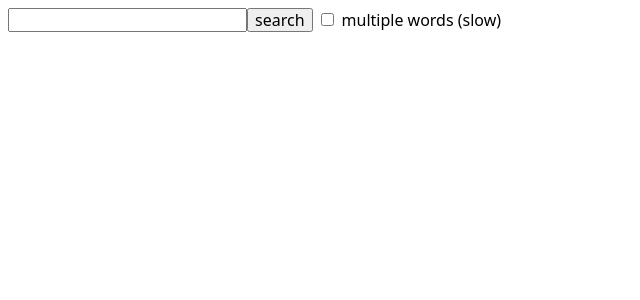
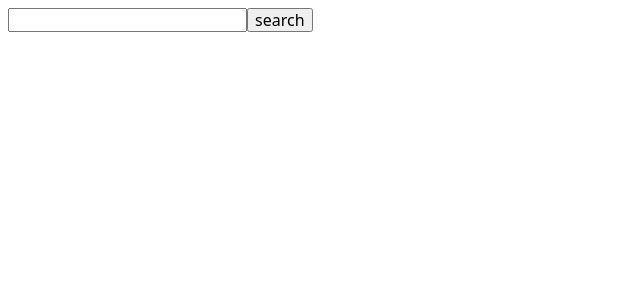
Before and after one commit to korleis-hvordan/adict, a React (Vite) app: page / in a window 1280 px wide. Shown: the top 300 px of the page, without its empty margins (0-640 px from the left). Built offline with nearby package versions, Linux system fonts and the light colour scheme.

Commit message:
initial upload

```diff
--- a/src/App.css
+++ b/src/App.css
@@ -1,8 +1,4 @@
 @import url('https://fonts.googleapis.com/css2?family=Noto+Sans&display=swap');
-
-input[type="checkbox"] {
-  margin-inline: 0.5rem;
-}
 
 .ipa {
   font-family: 'Noto Sans', sans-serif;
--- a/src/App.jsx
+++ b/src/App.jsx
@@ -1,6 +1,25 @@
 import { useState } from "react";
 
 import "./App.css";
+
+const thinSpace = String.fromCharCode(8201);
+const accent = String.fromCharCode(0x0301);
+const tie = String.fromCharCode(865);
+
+async function getTextFromStream(readableStream) {
+  let reader = readableStream.getReader();
+  let decoder = new TextDecoder("ISO-8859-1");
+  let nextChunk;
+
+  let resultStr = '';
+
+  while (!(nextChunk = await reader.read()).done) {
+      let partialData = nextChunk.value;
+      resultStr += decoder.decode(partialData);
+  }
+
+  return resultStr;
+}
 
 function App() {
   const [field, setField] = useState("");
@@ -17,7 +36,7 @@ function App() {
     const htmlElem = document.createElement("html");
     htmlElem.innerHTML = html;
     return [...htmlElem.querySelectorAll("table.res td:has(> a)")]
-    .map(e => e.innerText.substring(0, e.innerText.length - 2));
+    .map(e => e.innerText.substring(0, e.innerText.length - 2).toLowerCase());
   }
 
   return (
@@ -25,33 +44,57 @@ function App() {
       <form onSubmit={async e => {
         e.preventDefault();
 
-        const [res1, res2, res3] = await Promise.all([
-          fetch(`https://cors-anywhere.herokuapp.com/http://seas.elte.hu/cube/index.pl?s=${field}&fullw=on&invr=on`),
-          fetch(`https://cors-anywhere.herokuapp.com/http://seas.elte.hu/cube/index.pl?s=${field}&fullw=on&invr=on&asp=on`),
-          fetch(`https://cors-anywhere.herokuapp.com/http://seas.elte.hu/cube/index.pl?s=${field}&fullw=on&invr=on&thop=on`)
-        ]);
-        const [html1, html2, html3] = await Promise.all([
-          res1.text(), res2.text(), res3.text()
+        setResults([]);
+
+        const [res1, res2] = await Promise.all([
+          fetch(`http://seas.elte.hu/cube/index.pl?s=${escape(field)}&fullw=on&invr=on&goal=on`),
+          fetch(`http://seas.elte.hu/cube/index.pl?s=${escape(field)}&fullw=on&invr=on&goal=on&thop=on`)
         ]);
 
-        let [none, asp, thop] = [getIPAs(html1), getIPAs(html2), getIPAs(html3)];
-        none.forEach((e, i) => {
+        const [html1, html2] = await Promise.all([
+          getTextFromStream(res1.body), getTextFromStream(res2.body)
+        ]);
+
+        let [none, thop] = [getIPAs(html1), getIPAs(html2)];
+
+        if (none.length === 0) {
+          setResults(["no results"]);
+          return;
+        }
+
+        thop.forEach((e, i) => {
           [...e].forEach((c, index) => {
-            if (c !== asp[i][index]) {
-              thop[i] = thop[i].substring(0, index) + "t" + thop[i].substring(index + 1);
+            if (c === "ʰ") {
+              none[i] = none[i].substring(0, index + 1) + "ʰ" + thinSpace
+                + none[i].substring(index + 1);
             }
           });
         });
 
-        const wordList = getWords(html3);
-        setResults(thop.filter((e, i) => wordList[i] === field.trim()));
+        const wordList = getWords(html1);
+        none = none.filter((e, i) => wordList[i] === field.trim().toLowerCase());
+
+        none = none.map(e => {
+          return e.split(thinSpace).map(ele => {
+            if (ele.length > 1) {
+              if (ele.length == 2 && ele[1] !== accent && ele[1] !== "ː") {
+                return ele[0] + tie + thinSpace + ele[1];
+              }
+              else if (ele.length == 3 && ele[2] !== "ː") {
+                return ele.substring(0, 2) + tie + thinSpace + ele[2];
+              }
+            }
+            return ele;
+          }).join(thinSpace);
+        });
+
+        setResults(none.length ? [...new Set(none)] : ["no results"]);
       }}>
         <input type="search" value={field} onChange={e => setField(e.target.value)} />
         <input type="submit" value="search" />
-        <input type="checkbox" />multiple words (slow)
       </form>
       <ul>
-        {results.map(e => <li className="ipa">{e}</li>)}
+        {results.map((e, i) => <li className="ipa" key={i}>{e}</li>)}
       </ul>
     </div>
   );
```
